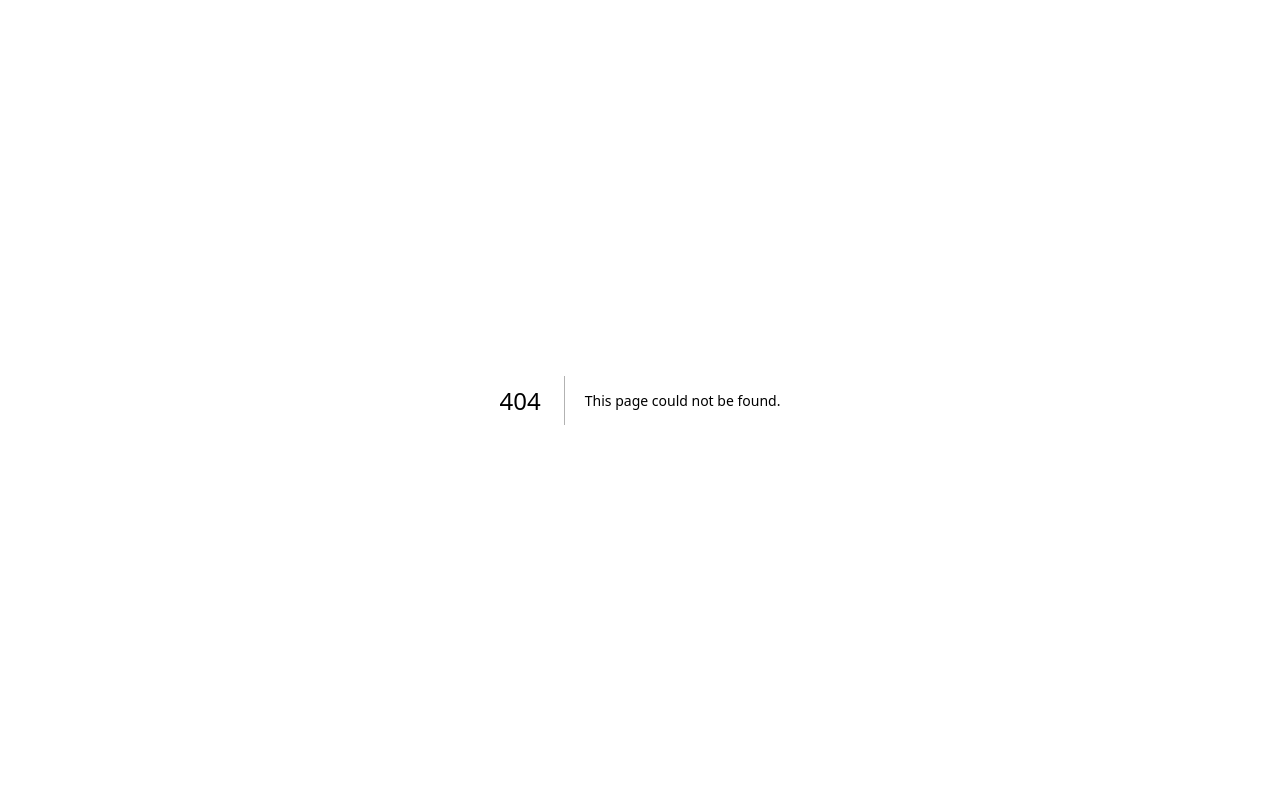
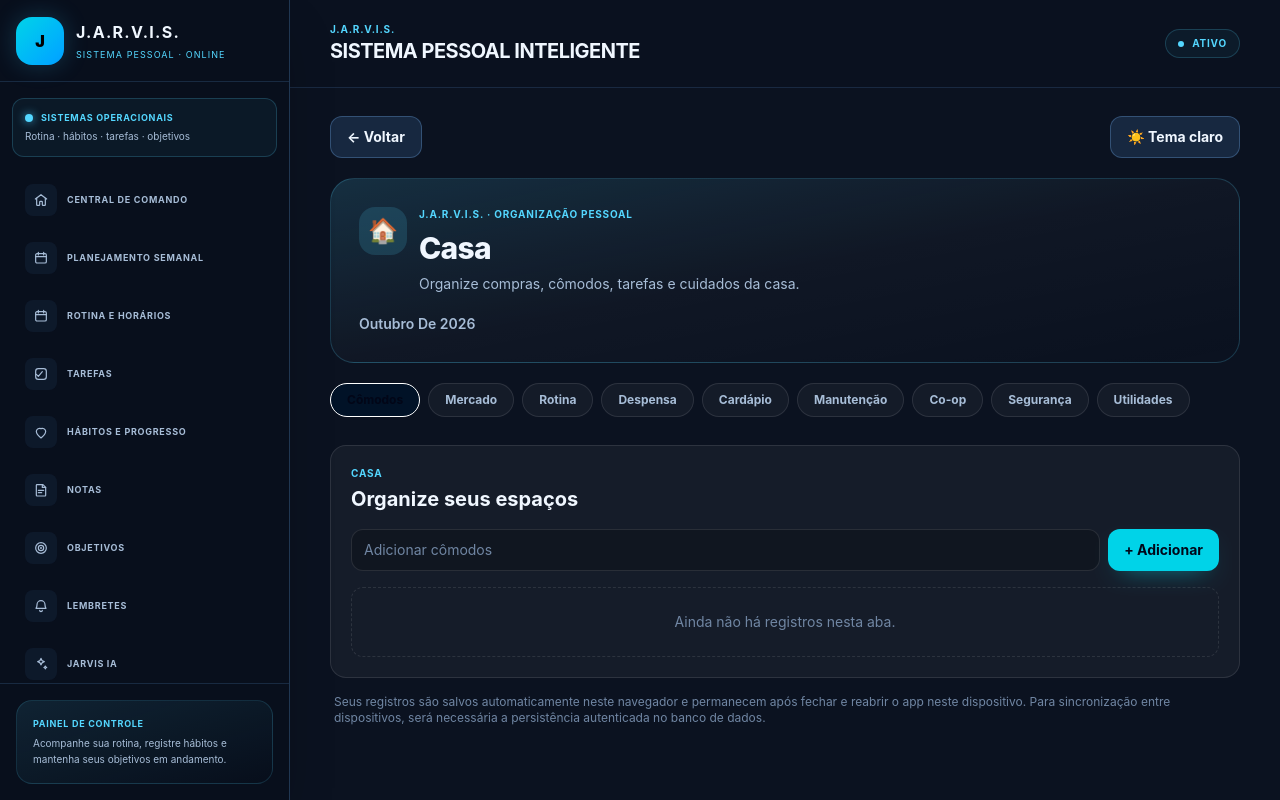
Before and after one commit to gebarbosaa/this_jarvis, a Next.js app: page /casa in a window 1280 px wide. Before the commit this address had no page. Built offline with nearby package versions, Linux system fonts and the light colour scheme.

Commit message:
feat: add casa module route

```diff
--- /dev/null
+++ b/src/app/(app)/casa/page.tsx
@@ -0,0 +1,5 @@
+import { PersonalModules } from '@/components/modules/PersonalModules';
+
+export default function Page() {
+  return <PersonalModules module="casa" />;
+}
```
